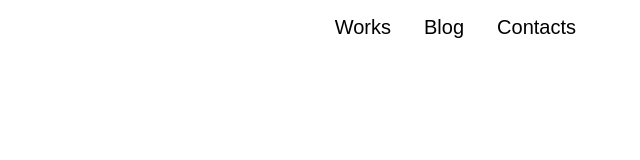
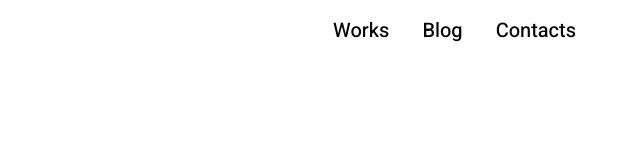
Before and after one commit to evillacrusis/demo-html-css, a plain HTML site: page index.html in a window 1280 px wide. Shown: the full height of the page, 640-1280 px from the left. Drawn offline with Linux system fonts and the light colour scheme.

Commit message:
feat: Add fonts

```diff
--- a/index.html
+++ b/index.html
@@ -2,6 +2,9 @@
 <head>
     <title>My Portfolio</title>
     <link rel="stylesheet" href="css/app.css">
+    <link rel="preconnect" href="https://fonts.googleapis.com">
+    <link rel="preconnect" href="https://fonts.gstatic.com" crossorigin>
+    <link href="https://fonts.googleapis.com/css2?family=Heebo:wght@400;500;700;900&display=swap" rel="stylesheet">
 </head>
 <body>
     <header>
```
